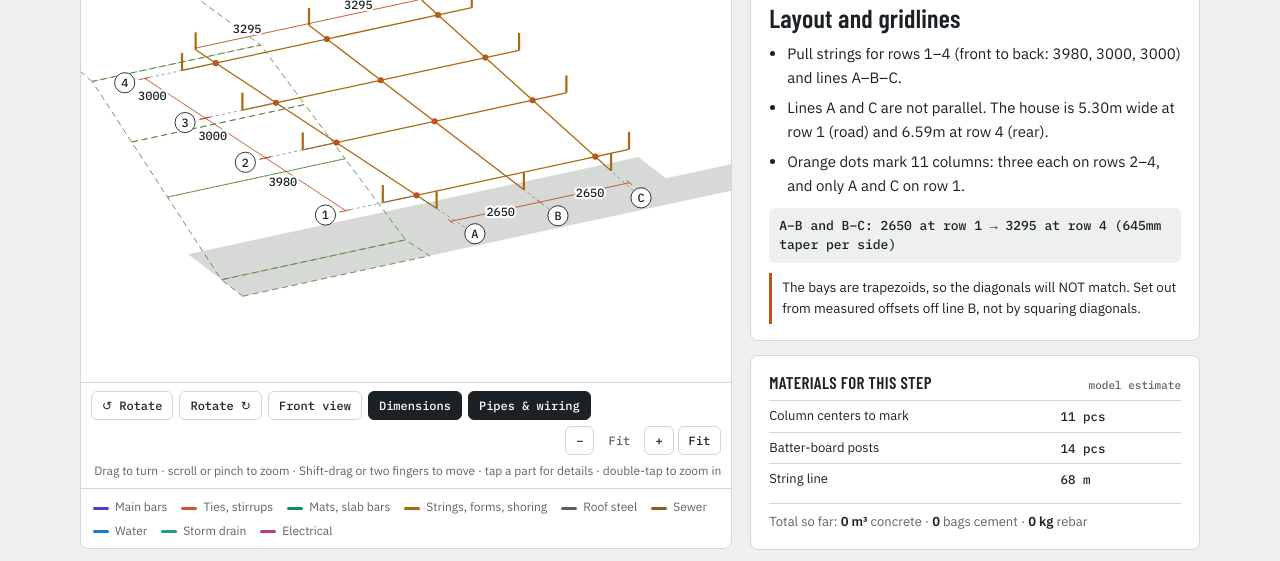
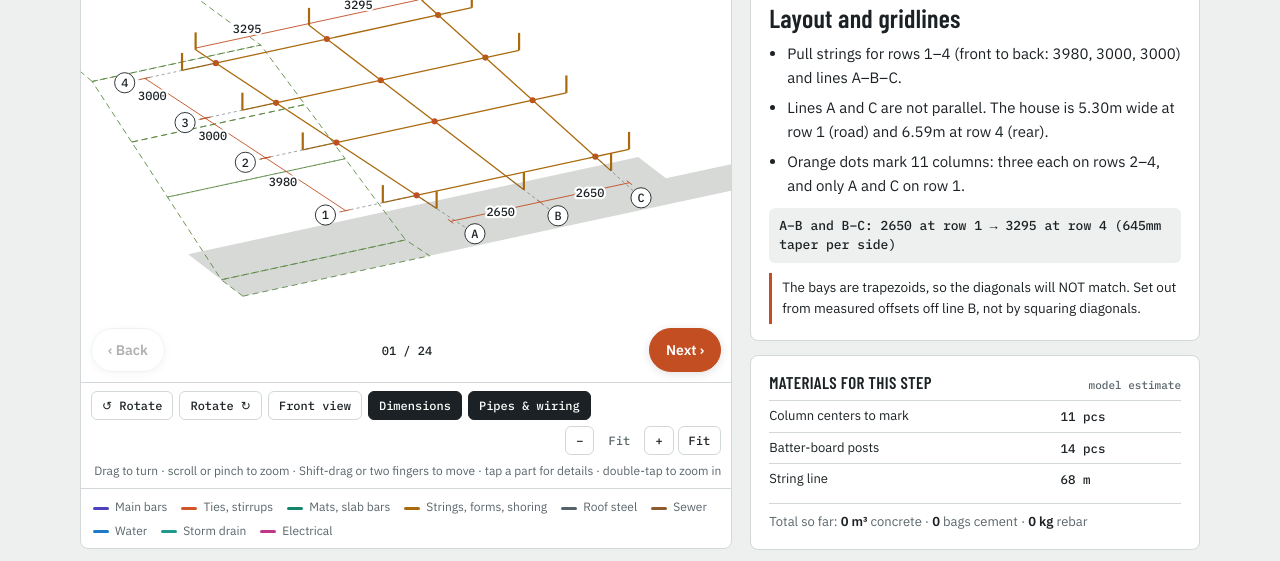
Before and after one commit to jbsario/daquis-build-guide, a plain HTML site: page index.html in a window 1280 px wide. Shown: the part 718-1279 px from the top of the page. Drawn offline with nearby package versions, Linux system fonts and the light colour scheme.

Commit message:
Floating Back/Next over the 3D view; add Claude Code prompt
Co-Authored-By: Claude Opus 5.5 <noreply@anthropic.com>
Claude-Session: https://claude.ai/code/session_015JF2qndHLb2NjSSmZVWZfp

```diff
--- a/index.html
+++ b/index.html
@@ -200,6 +200,12 @@ table.wrap td:first-child{white-space:nowrap;color:var(--muted)}
 .tip.sheet b{font-size:15px;margin-bottom:6px}
 .tip.sheet ul{margin:0;padding-left:16px;display:grid;gap:3px}
 .tipx{position:absolute;top:6px;right:6px;width:36px;height:36px;border:0;border-radius:18px;background:transparent;color:var(--paper);font:400 24px/1 var(--f-body);cursor:pointer}
+.scenewrap{position:relative}
+.fnav{position:absolute;left:10px;right:10px;bottom:10px;display:flex;align-items:center;justify-content:space-between;gap:8px;pointer-events:none}
+.fnav button{pointer-events:auto;min-height:44px;padding:0 16px;border-radius:22px;border:1px solid var(--line);background:color-mix(in srgb,var(--paper) 88%,transparent);color:var(--ink);font:600 14px var(--f-body);box-shadow:0 2px 10px rgba(0,0,0,.12);cursor:pointer;backdrop-filter:blur(4px);-webkit-backdrop-filter:blur(4px)}
+.fnav button.fnext{background:var(--accent);border-color:var(--accent);color:#fff}
+.fnav button:disabled{opacity:.35}
+.fnav span{pointer-events:none;font:500 12px var(--f-mono);color:var(--ink);background:color-mix(in srgb,var(--paper) 80%,transparent);padding:4px 10px;border-radius:12px}
 .dot{fill:var(--accent)}
 .nw{animation:pop .9s ease-out}
 @keyframes pop{0%{opacity:.15}100%{opacity:1}}
@@ -279,7 +285,8 @@ footer{padding-top:24px;color:var(--muted);font-size:13px;border-top:1px solid v
           <button id="vClose" aria-pressed="false">Close-up</button>
         </div>
       </div>
-      <svg id="scene" viewBox="0 0 100 100" role="img" aria-labelledby="scT"><title id="scT">3D view of the current construction stage</title></svg>
+      <div class="scenewrap"><svg id="scene" viewBox="0 0 100 100" role="img" aria-labelledby="scT"><title id="scT">3D view of the current construction stage</title></svg>
+      <div class="fnav" aria-label="Step navigation"><button id="fB" aria-label="Previous step">‹ Back</button><span id="fN">01 / 24</span><button id="fX" class="fnext" aria-label="Next step">Next ›</button></div></div>
       <div class="tip" id="tip" hidden></div>
       <div class="rot"><button id="rL" aria-label="Rotate left">↺ Rotate</button><button id="rR" aria-label="Rotate right">Rotate ↻</button><button id="rReset">Front view</button><button id="rDim" aria-pressed="true">Dimensions</button><button id="rMep" aria-pressed="true">Pipes &amp; wiring</button><button id="rNight" aria-pressed="false" hidden>Night</button><span class="zgrp"><button id="zM" aria-label="Zoom out">−</button><span id="zL">Fit</span><button id="zP" aria-label="Zoom in">+</button><button id="zF">Fit</button></span><span class="hint">Drag to turn · scroll or pinch to zoom · Shift-drag or two fingers to move · tap a part for details · double-tap to zoom in</span></div>
       <div class="legend">
@@ -1307,10 +1314,11 @@ function render(keepAnim){const st=STEPS[cur];$('rDim').setAttribute('aria-press
   $('stTitle').textContent=st.t;$('stList').innerHTML=st.b.map(x=>`<li>${x}</li>`).join('');
   $('stSpec').textContent=st.s;$('stWatch').textContent=st.w;
   $('prog').style.width=((cur+1)/STEPS.length*100)+'%';
-  $('bBack').disabled=cur===0;$('bNext').textContent=cur===STEPS.length-1?'Start over':'Next step';
+  $('bBack').disabled=cur===0;$('fB').disabled=cur===0;$('fX').textContent=cur===STEPS.length-1?'Start over ↺':'Next ›';$('fN').textContent=String(cur+1).padStart(2,'0')+' / '+STEPS.length;$('bNext').textContent=cur===STEPS.length-1?'Start over':'Next step';
   document.querySelectorAll('#phases button').forEach(b=>b.classList.toggle('on',b.dataset.p===st.p));
   try{localStorage.setItem('drb-step2',cur)}catch(e){}}
 $('bNext').onclick=()=>{cur=cur===STEPS.length-1?0:cur+1;render()};
+$('fX').onclick=()=>$('bNext').click();$('fB').onclick=()=>$('bBack').click();
 $('bBack').onclick=()=>{if(cur>0){cur--;render()}};
 document.addEventListener('keydown',e=>{if(e.target.closest('input,textarea'))return;if(e.key==='ArrowRight'){cur=Math.min(STEPS.length-1,cur+1);render()}if(e.key==='ArrowLeft'){cur=Math.max(0,cur-1);render()}});
 let zoom=1;const Z=[1,1.6,2.4,3.5];
```
Also changed, not shown: 2 other files.
